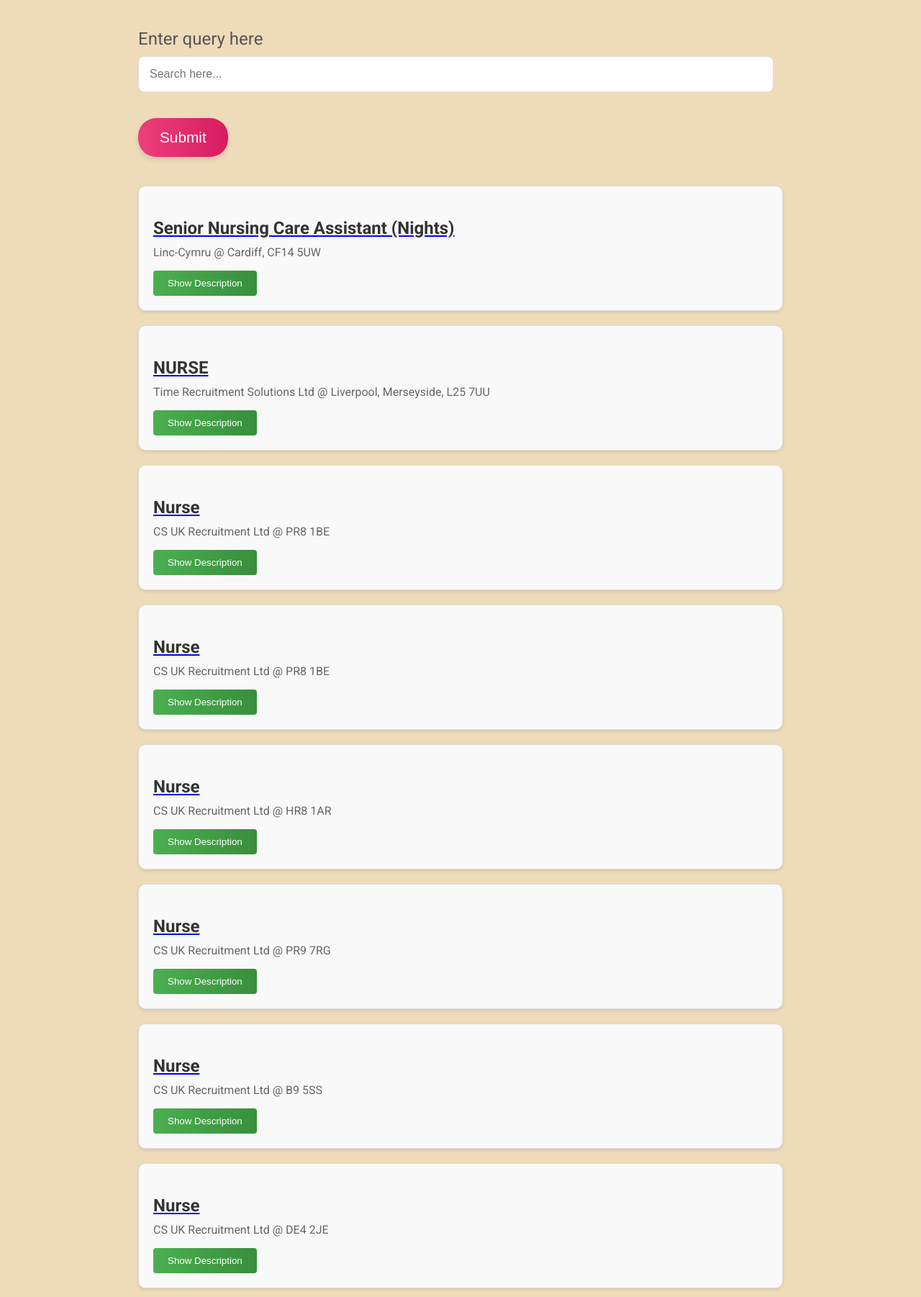
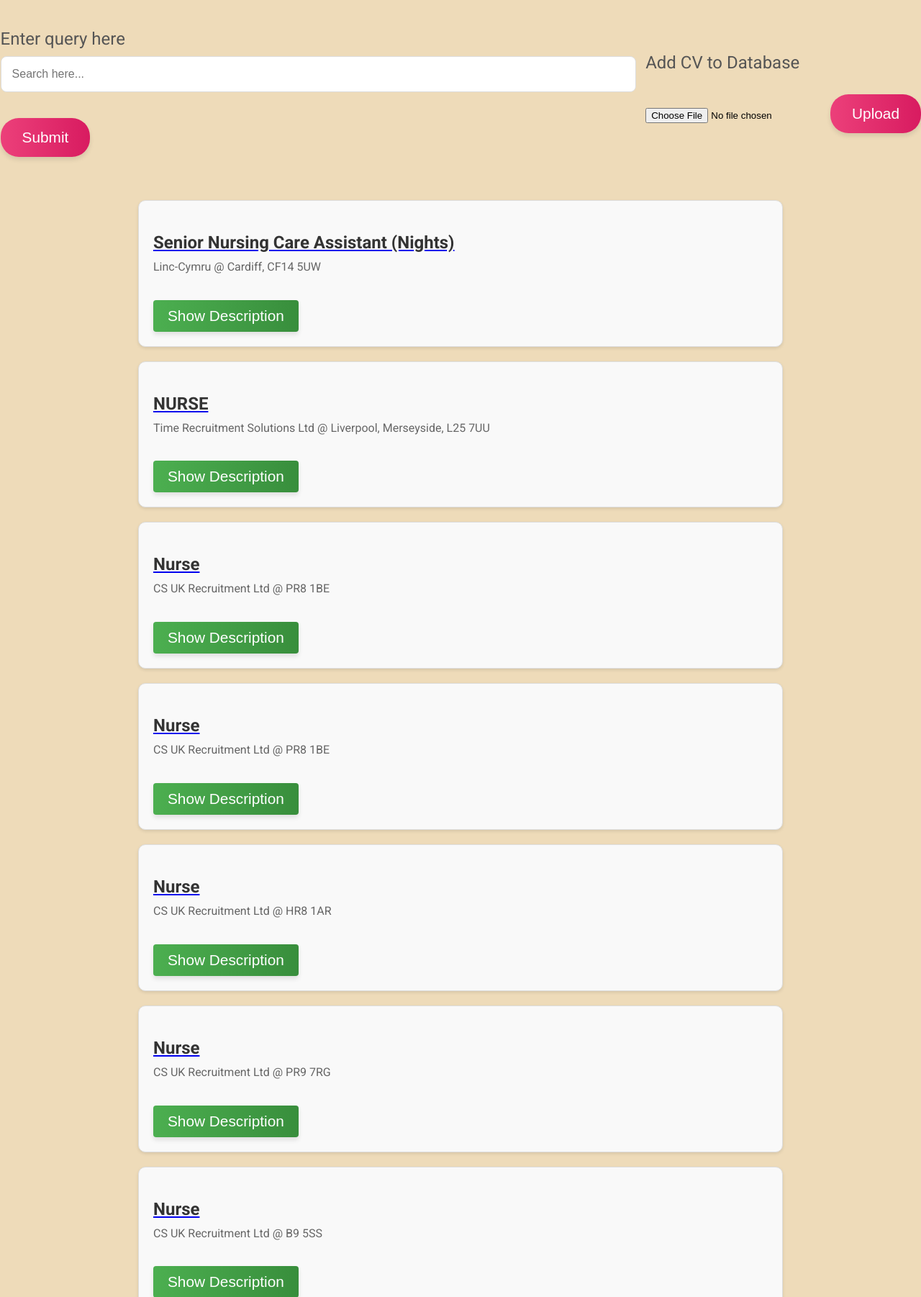
Before and after one commit to Manavjain1104/jammyjobber, a Django app: page / in a window 1280 px wide. Shown: the part 173-1975 px from the top of the page at 72% size. Run offline with Django 4.2, Linux system fonts and the light colour scheme; data comes from the database, SQL or seed files in the repository; some web fonts are replaced.

Commit message:
Adding upload CV to main page

```diff
--- a/pages/static/css/design.css
+++ b/pages/static/css/design.css
@@ -31,13 +31,24 @@ h1 {
     font-style: italic;
 }
 
+.main-page {
+    display: flex;
+    flex-direction: row;
+    align-items: center;
+    justify-content: center;
+}
 /* Style the search box */
+
 .search-box {
     margin: 40px auto;
     width: 70%;
 }
+.add_cv {
+    margin: 40px auto;
+    width: 70%;
+}
 
-.search-box label {
+label{
     display: block;
     margin-bottom: 10px;
     color: #555;
@@ -49,11 +60,11 @@ h1 {
     padding: 15px;
     font-size: 16px;
     border: 1px solid #ddd;
-    border-radius: 8px; /* Adjusted border-radius for a softer look */
+    border-radius: 8px;
     margin-bottom: 15px;
 }
 
-.search-box button {
+ button {
     margin-top: 1em;
     padding: 15px 30px;
     background: linear-gradient(to right, #ec407a, #d81b60);
@@ -66,7 +77,7 @@ h1 {
     box-shadow: 0 4px 6px rgba(0, 0, 0, 0.1);
 }
 
-.search-box button:hover {
+button:hover {
     background: linear-gradient(to right, #d81b60, #c2185b);
     transform: scale(1.05);
 }
--- a/pages/templates/pages/add_cv.html
+++ b/pages/templates/pages/add_cv.html
@@ -11,7 +11,7 @@
                     <form action="" method ="POST" enctype = "multipart/form-data">
                         {% csrf_token %}
                             {{ form.as_p }}
-                        </div>
+
                         <div class="submit-button-section">
                             <button class="submit-button" type="submit"> Update </button>
                         </div>
--- a/pages/templates/pages/home_search.html
+++ b/pages/templates/pages/home_search.html
@@ -15,6 +15,8 @@
         <p class="catchline">Let's find your jam</p>
     </header>
 
+    <div class="main-page">
+
         <div class="search-box">
             <label for="search-input">Enter query here</label>
             <form action="" method="get">
@@ -23,7 +25,19 @@
             </form>
         </div>
 
-
+        <div class="add-cv">
+            <label>Add CV to Database</label>
+            {% if submitted %}
+                Your CV was Submitted Successfully
+            {% else %}
+                <form action="" method ="POST" enctype = "multipart/form-data">
+                {% csrf_token %}
+                <input type="file" id="myFile" name="filename">
+                <button type="submit">Upload</button>
+                </form>
+            {% endif %}
+        </div>
+    </div>
     <ul class="job-listings">
         {% for job in job_list %}
             <li class="job-listing">
@@ -37,6 +51,8 @@
         {% endfor %}
     </ul>
 
+
+
     <script src="https://code.jquery.com/jquery-3.6.4.min.js"></script>
     <script src="../../static/js/job_listing.js"></script>
 </body>
```
Lines whose indentation alone changed are shown as unchanged.
